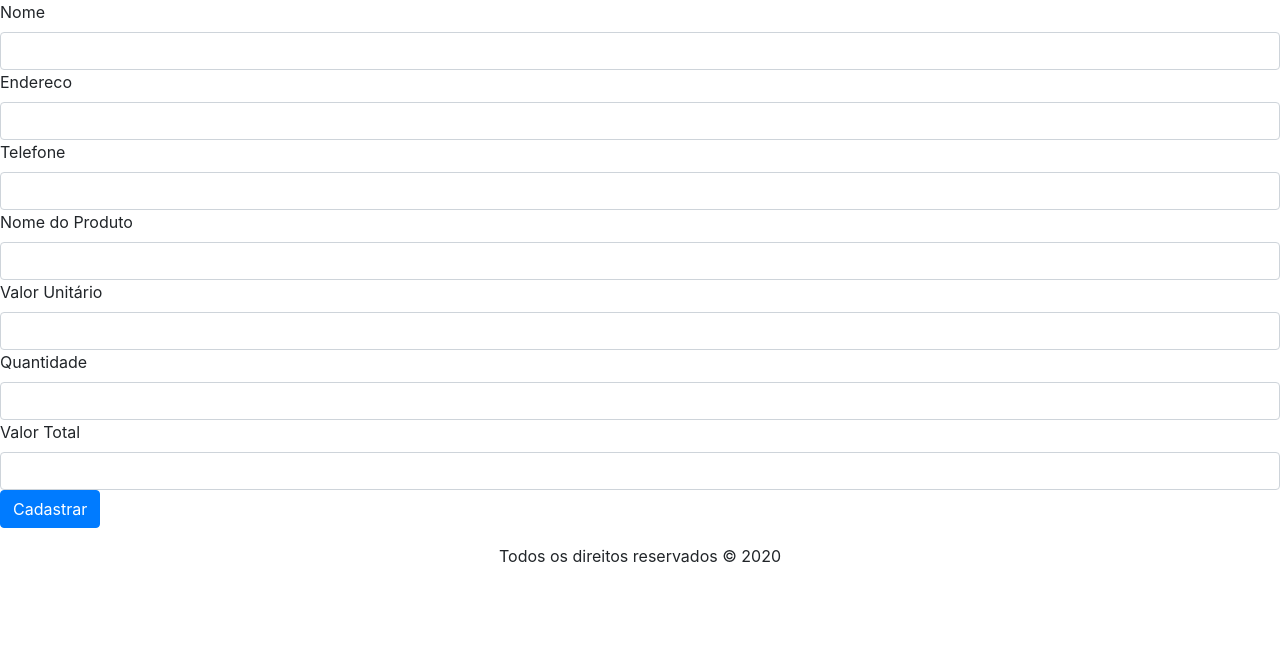
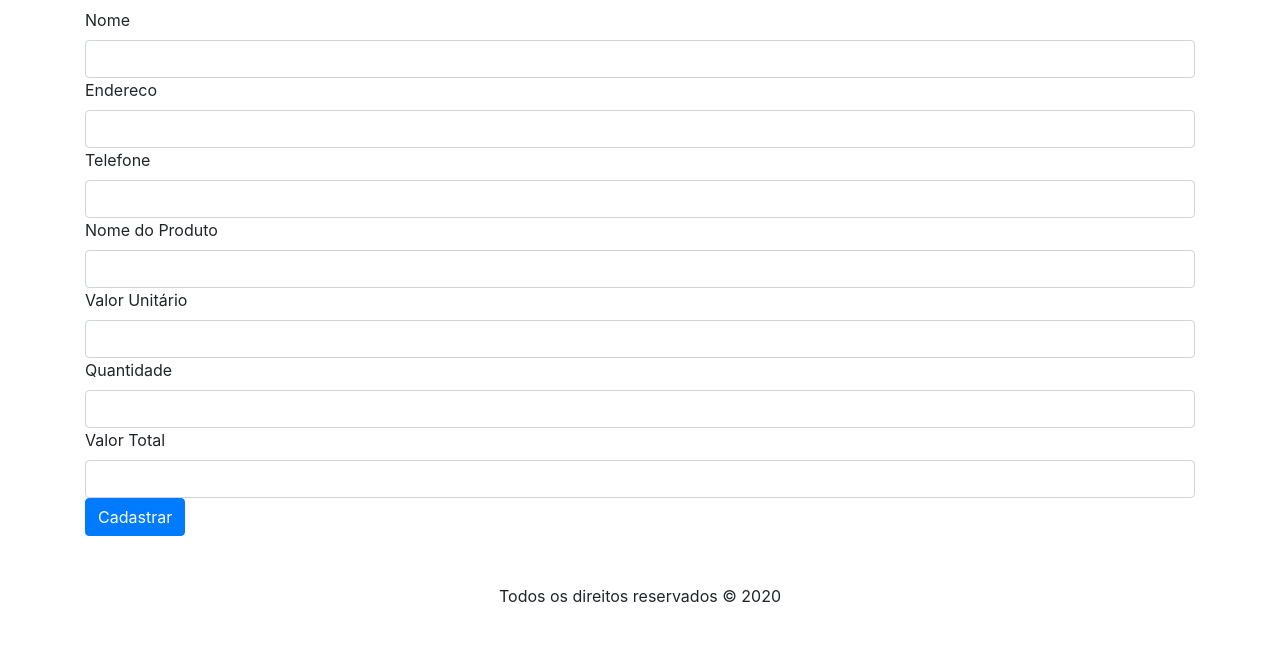
Before and after one commit to taisjjorge/Recode, a PHP site: page /pedidos.php in a window 1280 px wide. Shown: the part 147-800 px from the top of the page. Run offline with PHP 8.4, Linux system fonts and the light colour scheme.

Commit message:
atualiza pedidos

```diff
--- a/pedidos.php
+++ b/pedidos.php
@@ -28,7 +28,7 @@
     <?php
         require_once('./actions/connect.php');
     ?>
-
+<div class="container mt-2 mb-5">
     <form action="./actions/pedidos.php" method="POST">
         <div class="form-group ">
             <label for="nome_cliente">Nome</label>
@@ -56,7 +56,7 @@
             name="cadastrar">Cadastrar</button>
     </div>
     </form>
-
+</div>
 
 
 </main>
```
